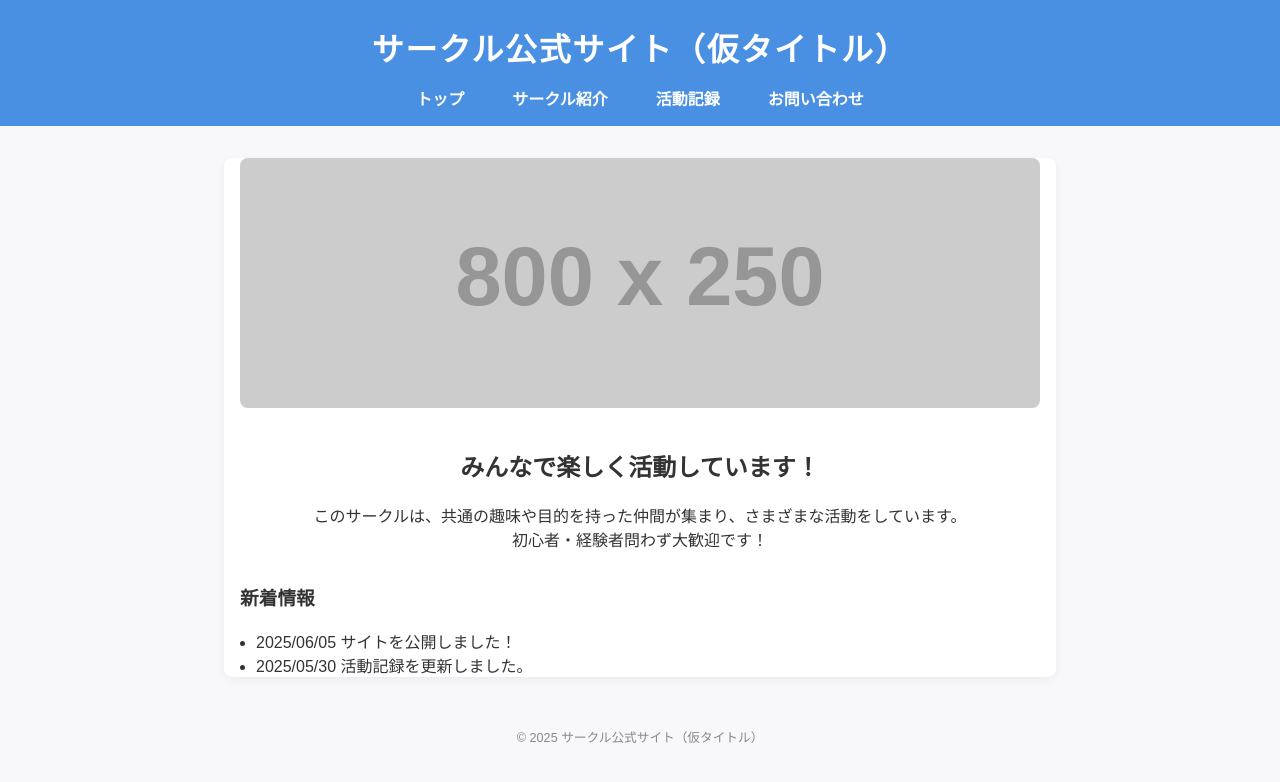
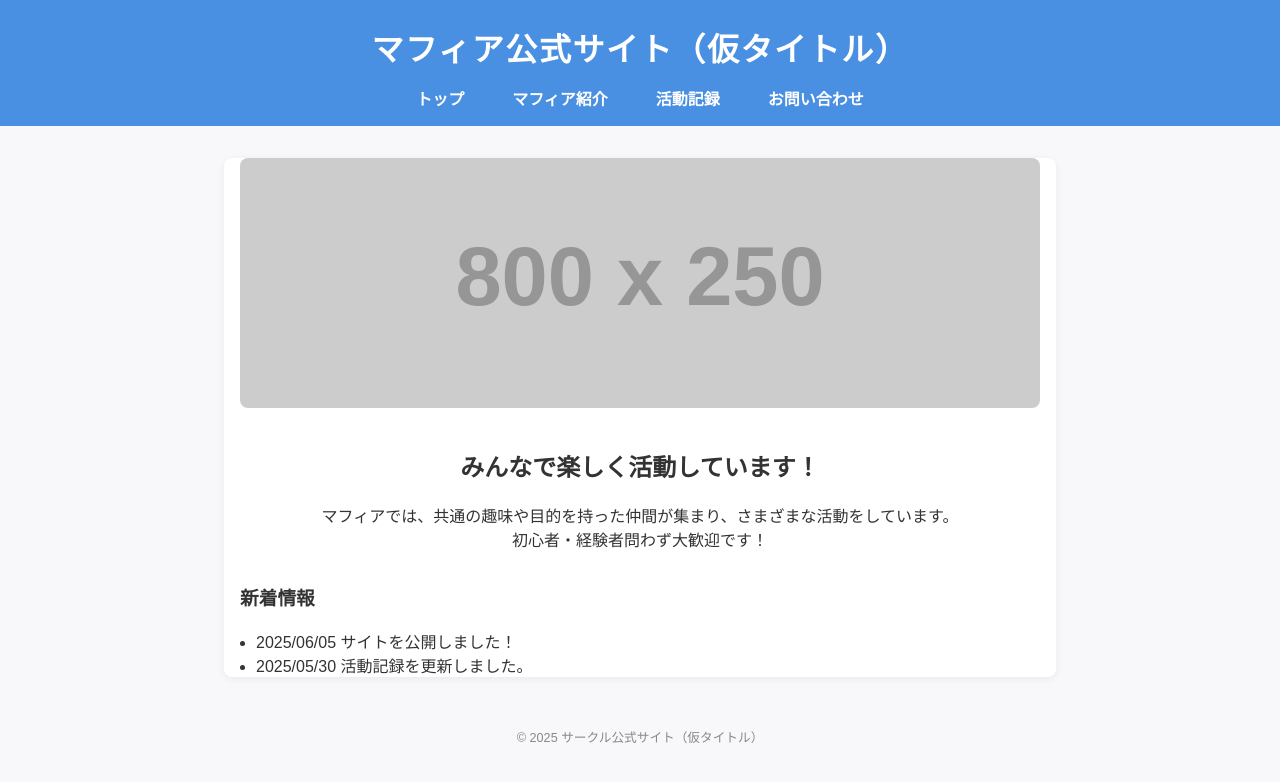
Before and after one commit to Ko-ta4588/mafia, a plain HTML site: page index.html in a window 1280 px wide. Drawn offline with Linux system fonts and the light colour scheme; placeholder pictures from the web are drawn by us.

Commit message:
Update index.html
仮タイトルの決定

```diff
--- a/index.html
+++ b/index.html
@@ -7,11 +7,11 @@
 </head>
 <body>
   <header>
-    <h1>サークル公式サイト（仮タイトル）</h1>
+    <h1>マフィア公式サイト（仮タイトル）</h1>
     <nav>
       <ul>
         <li><a href="index.html">トップ</a></li>
-        <li><a href="about.html">サークル紹介</a></li>
+        <li><a href="about.html">マフィア紹介</a></li>
         <li><a href="activities.html">活動記録</a></li>
         <li><a href="contact.html">お問い合わせ</a></li>
       </ul>
@@ -21,7 +21,7 @@
     <section class="hero">
       <img src="https://placehold.co/800x250?text=Circle+Main+Image" alt="サークルメインイメージ">
       <h2>みんなで楽しく活動しています！</h2>
-      <p>このサークルは、共通の趣味や目的を持った仲間が集まり、さまざまな活動をしています。<br>
+      <p>マフィアでは、共通の趣味や目的を持った仲間が集まり、さまざまな活動をしています。<br>
       初心者・経験者問わず大歓迎です！</p>
     </section>
     <section class="news">
```
